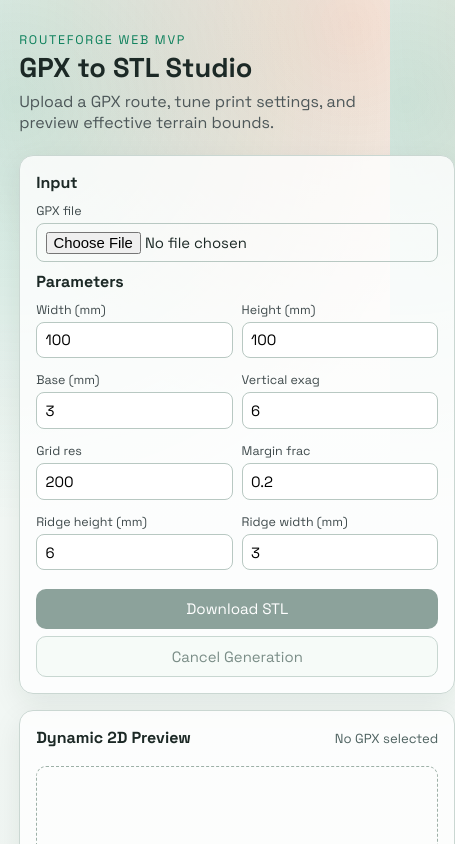
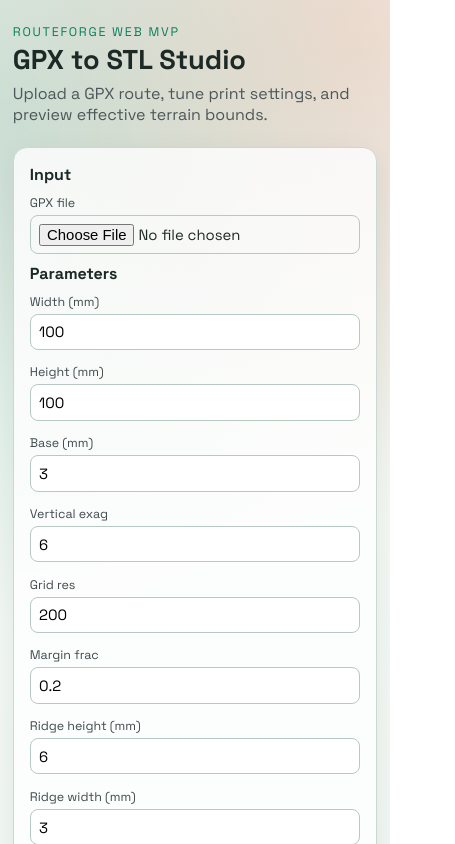
Before and after one commit to Joel-Keen/routeForge, a React (Vite) app in the folder web/: page / in a window 390 px wide. Shown: the top 844 px of the page, 455 px wide, since content can reach past the window. Built offline with nearby package versions, Linux system fonts and the light colour scheme.

Commit message:
fix: adjust terrain generation for correct mesh orientation and improve CSS layout responsiveness

```diff
--- a/web/src/App.css
+++ b/web/src/App.css
@@ -33,6 +33,7 @@
 }
 
 .panel {
+  min-width: 0;
   background: rgba(255, 255, 255, 0.8);
   border: 1px solid #cad7d2;
   border-radius: 14px;
@@ -51,14 +52,19 @@
   flex-direction: column;
   gap: 0.25rem;
   margin-bottom: 0.55rem;
+  min-width: 0;
 }
 
 .field span {
   font-size: 0.78rem;
   color: #3f4a4c;
+  overflow-wrap: break-word;
+  word-break: break-word;
 }
 
 .field input {
+  width: 100%;
+  min-width: 0;
   border: 1px solid #b8c8c2;
   border-radius: 8px;
   padding: 0.48rem 0.52rem;
@@ -67,7 +73,7 @@
 
 .grid-fields {
   display: grid;
-  grid-template-columns: repeat(2, 1fr);
+  grid-template-columns: repeat(2, minmax(0, 1fr));
   gap: 0.35rem 0.55rem;
 }
 
@@ -191,3 +197,13 @@
     grid-template-columns: 1fr;
   }
 }
+
+@media (max-width: 480px) {
+  .app-shell {
+    padding: 1.5rem 0.8rem 2rem;
+  }
+
+  .grid-fields {
+    grid-template-columns: 1fr;
+  }
+}
--- a/web/src/workers/terrainWorker.ts
+++ b/web/src/workers/terrainWorker.ts
@@ -315,12 +315,22 @@ async function generateRouteStl(
     top[i] = params.base + terrainMm[i] + ridge
   }
 
+  // Match Python mesh orientation: north-facing row (iy=0) maps to higher Y in STL.
+  const topFlipped = new Float32Array(top.length)
+  for (let iy = 0; iy < ny; iy += 1) {
+    const srcRow = iy * nx
+    const dstRow = (ny - 1 - iy) * nx
+    for (let ix = 0; ix < nx; ix += 1) {
+      topFlipped[dstRow + ix] = top[srcRow + ix]
+    }
+  }
+
   postProgress(runId, 'blend', 'Combining terrain and route ridge')
 
   const vertexTop = (ix: number, iy: number): [number, number, number] => {
     const x = (ix / Math.max(1, nx - 1)) * params.width
     const y = (iy / Math.max(1, ny - 1)) * params.height
-    const z = top[iy * nx + ix]
+    const z = topFlipped[iy * nx + ix]
     return [x, y, z]
   }
 
```
